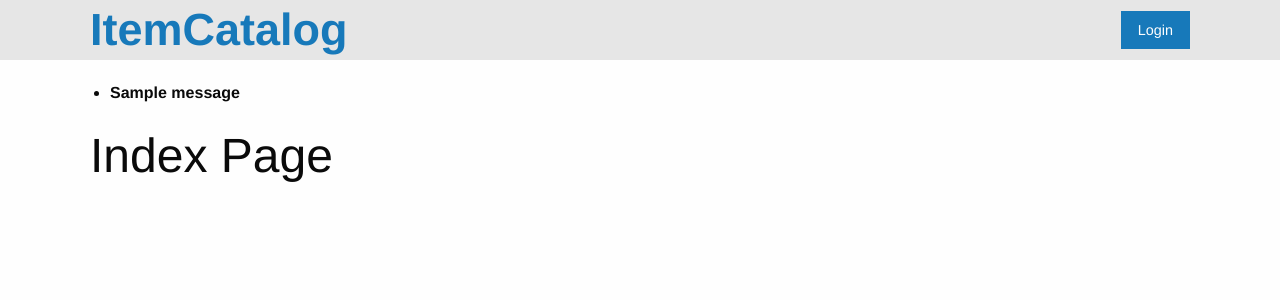
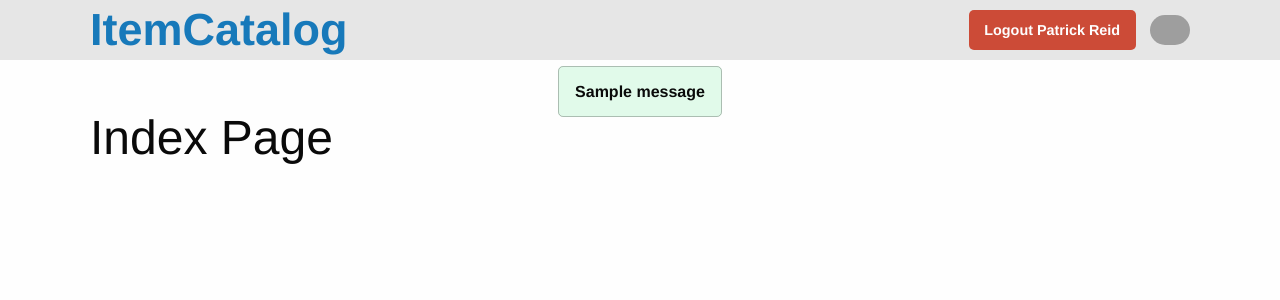
Before and after one commit to glc3344/udacity-itemcatalog, a Flask app: page / in a window 1280 px wide. Shown: the top 300 px of the page. Run offline with Flask 2, Linux system fonts and the light colour scheme; a user stored in the database is signed in; one stand-in notice (Sample message) is shown; some libraries are stand-ins or nearby versions; grey boxes are pictures that could not be loaded.

Commit message:
Login/out
Login/logout working properly

```diff
--- a/catalog/project.py
+++ b/catalog/project.py
@@ -39,7 +39,12 @@ def showLogin():
 @app.route('/')
 @app.route('/index')
 def show_all():
-    return render_template('index.html')
+    if 'username' in login_session:
+        user_name = login_session['username']
+        picture = login_session['picture']
+        return render_template('index.html', picture=picture, user_name=user_name)
+    else:
+        return render_template('index.html')
 
 
 #####################
@@ -138,7 +143,7 @@ def gconnect():
     output += '<img src="'
     output += login_session['picture']
     output += ' " style = "width: 300px; height: 300px;border-radius: 150px;-webkit-border-radius: 150px;-moz-border-radius: 150px;"> '
-    flash("you are now logged in as %s" % login_session['username'])
+    flash("Welcome %s!" % login_session['username'])
     print("done!")
     return output
 
@@ -196,15 +201,16 @@ def gdisconnect():
         del login_session['picture']
         response = make_response(json.dumps('Successfully disconnected.'), 200)
         response.headers['Content-Type'] = 'application/json'
-        return response
+        flash("You have successfully been logged out.")
+        return redirect(url_for('show_all'))
     else:
-
         response = make_response(
             json.dumps('Failed to revoke token for given user.', 400))
         response.headers['Content-Type'] = 'application/json'
         return response
 
 
+
 if __name__ == '__main__':
     app.secret_key = 'super secret key'
     app.debug = True
--- a/catalog/static/css/styles.css
+++ b/catalog/static/css/styles.css
@@ -31,9 +31,10 @@ strong.logo {
     color: #1779ba;
 }
 
-button.button {
+.button {
     border-radius: 5px;
     text-align: center;
+    font-weight: bolder;
 }
 
 .callout.large {
@@ -44,3 +45,11 @@ button.button {
     width: 400px;
     margin-top: 100px;
 }
+
+.flash {
+    text-align: center;
+}
+
+.callout.success {
+    border-radius:5px;
+}
--- a/catalog/templates/base.html
+++ b/catalog/templates/base.html
@@ -26,7 +26,17 @@
       <div class="top-bar-right">
         <ul class="menu">
           <li>
-            <a href="{{ url_for('showLogin') }}" class="button">Login</a>
+            <div>
+              {% if 'username' not in session %}
+                <a href="{{ url_for('showLogin') }}" class="button">Login</a>
+              {% else %}
+                <a href="{{ url_for('gdisconnect') }}" class="button
+              alert">Logout {{ user_name }}
+                </a> <img src="{{ picture }}" alt="profile-pic" height="40"
+                          width="40" style="border-radius: 25px; margin-left:
+                        10px;">
+              {% endif %}
+            </div>
           </li>
         </ul>
       </div>
@@ -38,11 +48,9 @@
   <div class='flash'>
     {% with messages = get_flashed_messages() %}
       {% if messages %}
-        <ul>
-          {% for message in messages %}
-            <li><strong> {{ message }} </strong></li>
-          {% endfor %}
-        </ul>
+        {% for message in messages %}
+          <strong class="callout success"> {{ message }} </strong>
+        {% endfor %}
       {% endif %}
     {% endwith %}
   </div>
--- a/catalog/templates/index.html
+++ b/catalog/templates/index.html
@@ -7,5 +7,4 @@
 
 
 
-
 {% endblock %}
--- a/catalog/templates/login.html
+++ b/catalog/templates/login.html
@@ -34,10 +34,10 @@
                     success: function (result) {
                         // Handle or verify the server response if necessary.
                         if (result) {
-                            $('#result').html('Login Successful!</br>' + result + '</br>Redirecting...')
+                            $('#result')
                             setTimeout(function () {
                                 window.location.href = "/index";
-                            }, 4000);
+                            }, 100);
                         } else if (authResult['error']) {
                             console.log('There was an error: ' + authResult['error']);
                         } else {
@@ -49,7 +49,6 @@
         }
     </script>
     <!--END GOOGLE PLUS SIGN IN -->
-  {{ STATE }}
   </div>
 
 
```
Also changed, not shown: catalog/itemcatalog.db.
